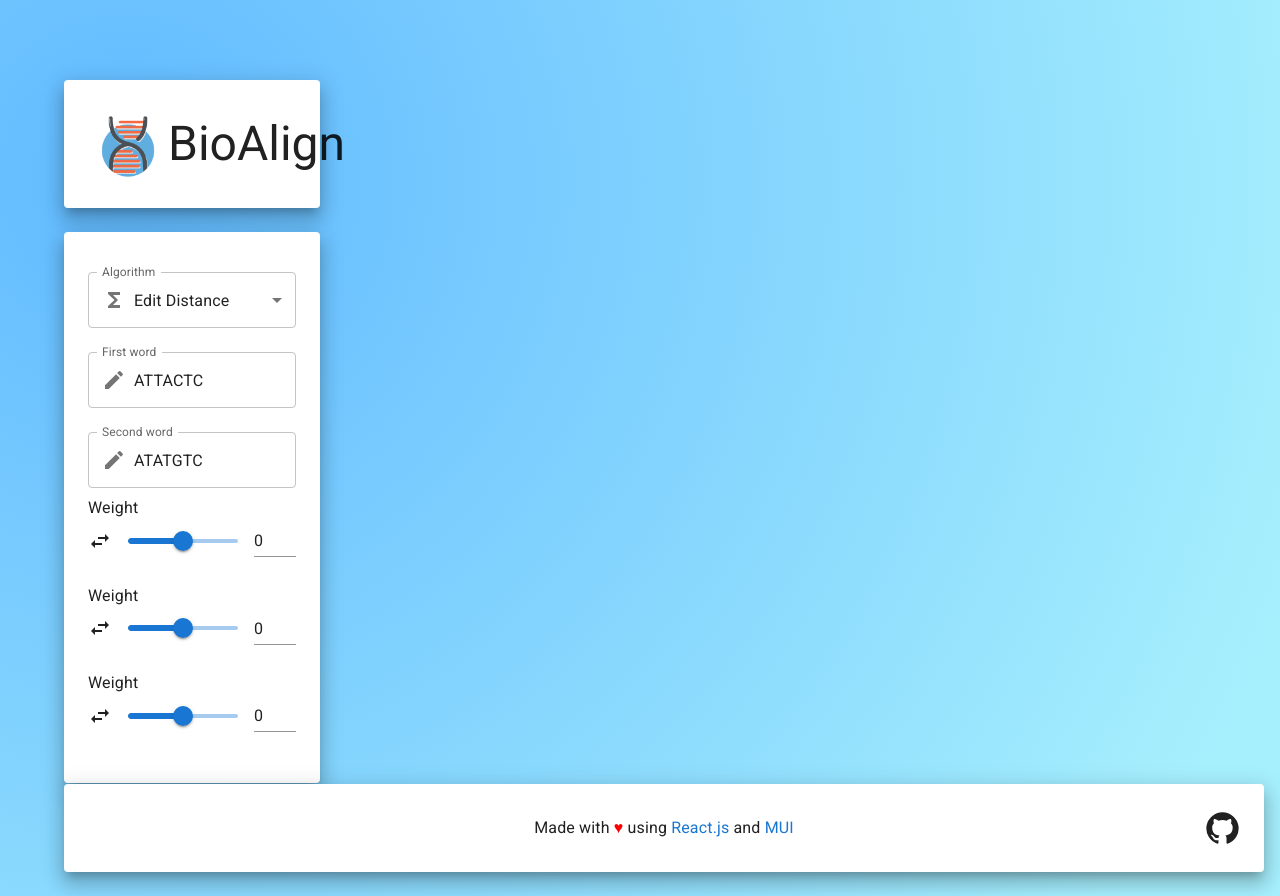
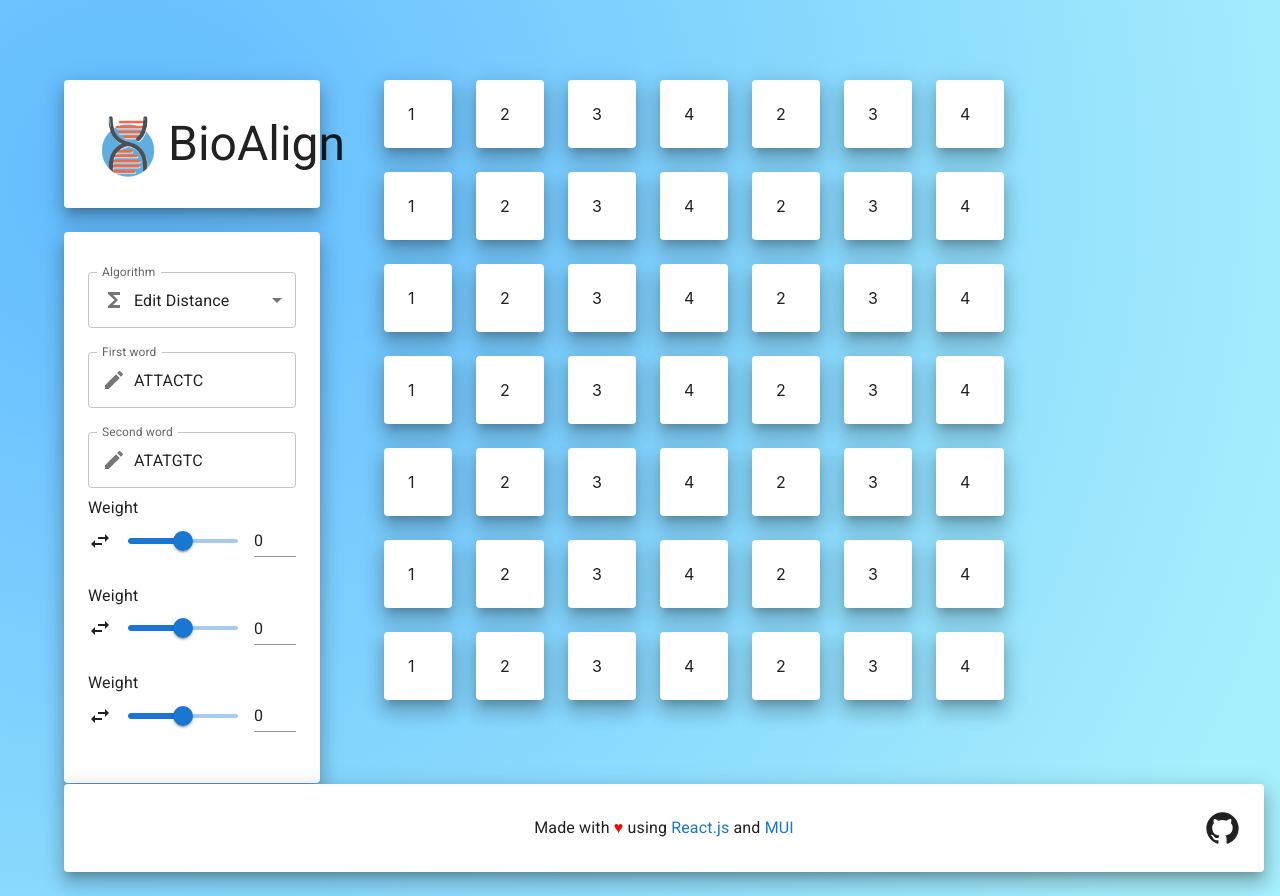
Before and after one commit to francescopastore/bio-align, a React (Create React App) app: page / in a window 1280 px wide. Built offline with nearby package versions, Linux system fonts and the light colour scheme.

Commit message:
Working on AppTable

```diff
--- a/src/App.js
+++ b/src/App.js
@@ -4,16 +4,20 @@ import Box from '@mui/material/Box'
 
 import AppHeader from './components/AppHeader.js'
 import AppForm from './components/AppForm.js'
+import AppTable from './components/AppTable.js'
 import AppFooter from './components/AppFooter.js'
 
 function App() {
   return (
     <>
-      <Box sx={style.container}>
+      <Box sx={style.leftContainer}>
         <Box sx={style.inner}>
           <AppHeader></AppHeader>
         </Box>
         <AppForm></AppForm>
+      </Box>
+      <Box sx={style.rightContainer}>
+        <AppTable></AppTable>
       </Box>
       <AppFooter></AppFooter>
     </>
@@ -21,11 +25,17 @@ function App() {
 }
 
 const style = {
-  container: {
+  leftContainer: {
     position: 'absolute',
     top: '10vh',
     left: '5vw',
     width: '20vw',
+  },
+  rightContainer: {
+    position: 'absolute',
+    top: '10vh',
+    left: '30vw',
+    width: '65vw',
   },
   inner: {
     mb: 3,
--- /dev/null
+++ b/src/components/AppTable.js
@@ -0,0 +1,45 @@
+import * as React from 'react'
+
+import Box from '@mui/material/Box'
+import AppTableCard from './AppTableCard'
+
+const data = [
+  [1, 2, 3, 4, 2, 3, 4],
+  [1, 2, 3, 4, 2, 3, 4],
+  [1, 2, 3, 4, 2, 3, 4],
+  [1, 2, 3, 4, 2, 3, 4],
+  [1, 2, 3, 4, 2, 3, 4],
+  [1, 2, 3, 4, 2, 3, 4],
+  [1, 2, 3, 4, 2, 3, 4],
+]
+
+export default function AppTable(props) {
+  let table = generateTable(data)
+
+  return <Box sx={style.container}>{table}</Box>
+}
+
+function generateTable(data) {
+  let table = []
+  data.forEach((row, rowIndex) => {
+    let tableRow = []
+    let baseIndex = rowIndex * data[0].length
+
+    row.forEach((col, colIndex) => {
+      tableRow.push(
+        <AppTableCard key={baseIndex + colIndex}>{col}</AppTableCard>
+      )
+    })
+
+    table.push(<Box sx={style.row}>{tableRow}</Box>)
+  })
+  return table
+}
+
+const style = {
+  container: {},
+  row: {
+    display: 'flex',
+    mb: 3,
+  },
+}
--- /dev/null
+++ b/src/components/AppTableCard.js
@@ -0,0 +1,9 @@
+import * as React from 'react'
+
+import AppContainer from './AppContainer'
+
+export default function AppTableCard(props) {
+  return (
+    <AppContainer style={{ width: 20, mr: 3 }}>{props.children}</AppContainer>
+  )
+}
```
